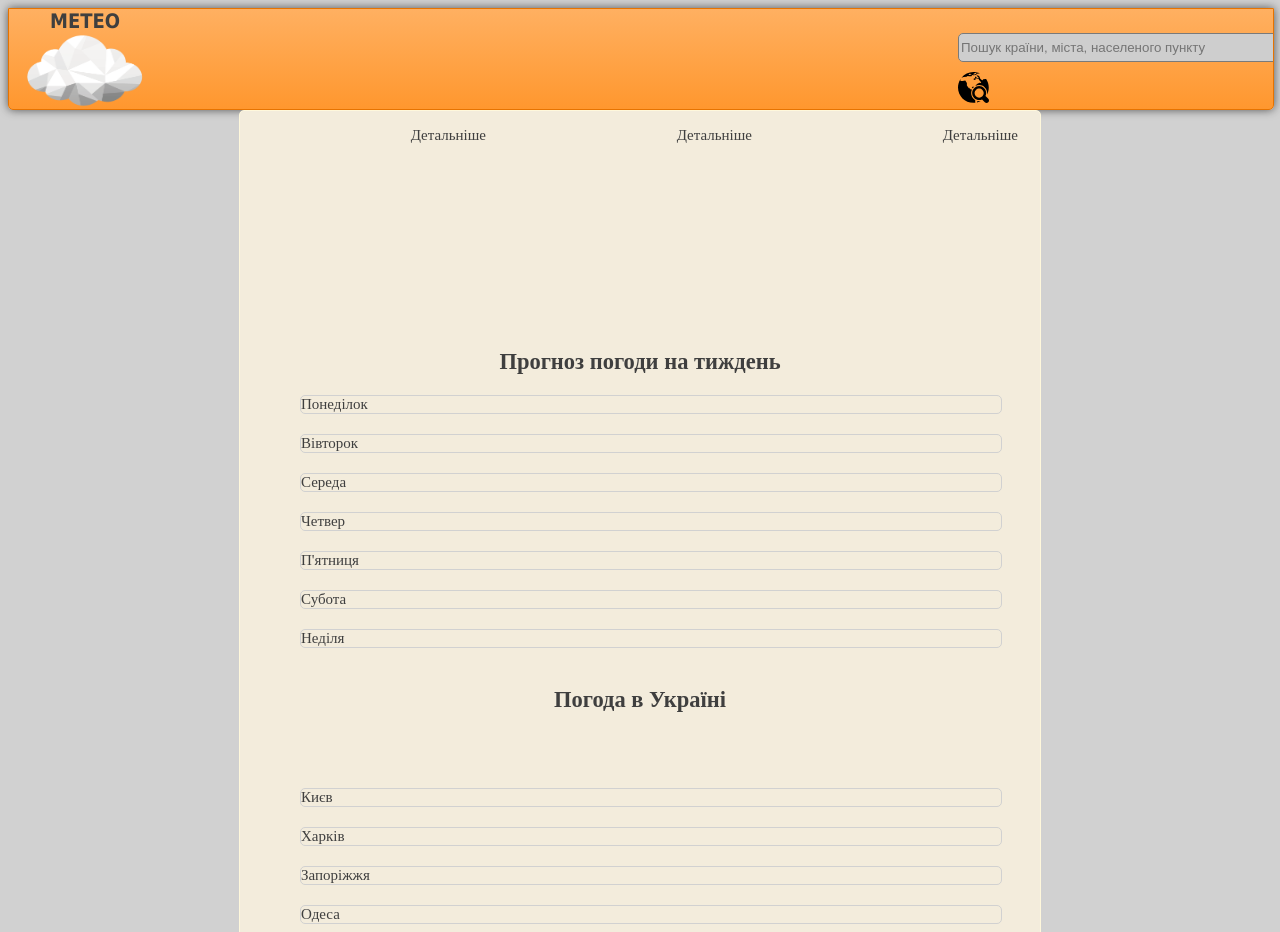
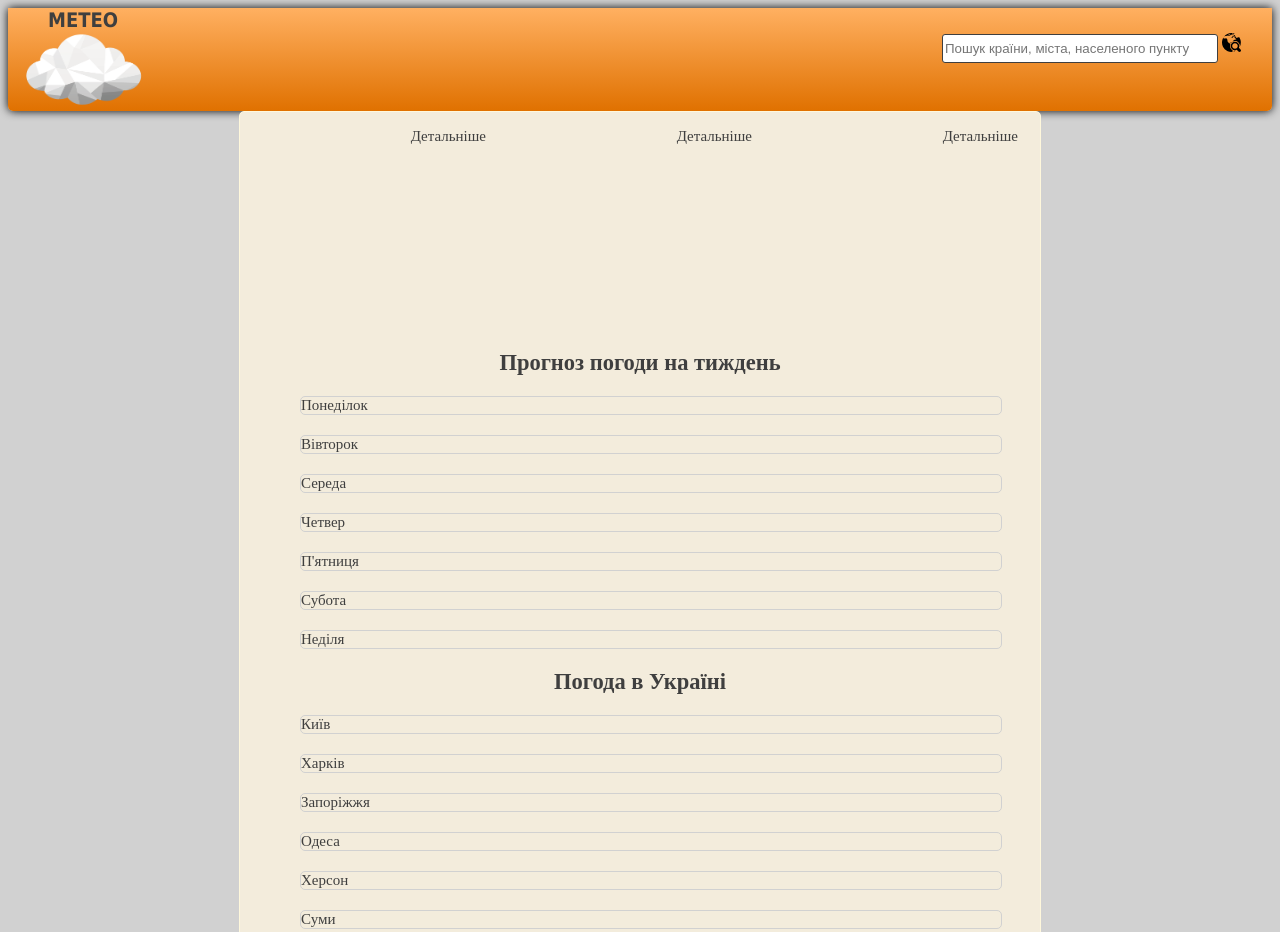
Before and after one commit to nadinn20/weather-forecast, a plain HTML site: page index.html in a window 1280 px wide. Shown: the top 932 px of the page. Drawn offline with Linux system fonts and the light colour scheme; a web font is replaced by a local one.

Commit message:
added main.html

```diff
--- /dev/null
+++ b/css/main_page_style.css
@@ -0,0 +1,54 @@
+body{
+    background:#292929;
+}
+#sun{
+    position: absolute;
+    margin:0 auto;
+}
+#sun{
+    top:45%;
+    left:40%;
+}
+.object{
+    position: absolute;
+}
+.cloud1{
+    top: 50%;
+    left: 44%;
+}
+#cloud1:hover .move-right{
+    transform: translate(450px,0);
+    -webkit-transform: translate(450px,0);
+    -o-transform: translate(450px,0);
+    -moz-transform: translate(450px,0);
+}
+.object {
+    position: absolute;
+    transition: all 6s ease-in-out;
+    -webkit-transition: all 6s ease-in-out;
+    -moz-transition: all 6s ease-in-out;
+    -o-transition: all 6s ease-in-out;
+}
+.cloud2{
+    top:50%;
+    right:50%;
+}
+.object cloud2{
+    position: absolute;
+}
+#cloud2:hover .move-left {
+    transform: translate(-450px,0);
+    -webkit-transform: translate(-450px,0);
+    -o-transform: translate(-450px,0);
+    -moz-transform: translate(-450px,0);
+}
+#meteo{
+    width:100px;
+    margin:0 auto;
+    padding:410px 290px;
+    font: 23px tahoma, verdana, sans-serif;
+}
+a{
+    text-decoration: none;
+    color: #db6e00;
+}
--- a/css/weather.css
+++ b/css/weather.css
@@ -1,55 +1,74 @@
+body{
+    background: #d1d1d1;
+    color: #3f3f3f;
+}
 #main{
     margin:0;
     padding:0;
     background: #ff972e;
-    background: linear-gradient(to top, #ff972e,#ffb061);
-    border: 1px solid #e67300;
-}
-body{
-    background: #d1d1d1;
-    color: #3f3f3f;
+    background: linear-gradient(to top, #e07100,#ffb061)
 }
 header{
     border-radius:0 0 5px 5px;
-    width: 100%;
-    height: 100px;
+    max-width: 100%;
+    min-width: 600px;
+    max-height: 170px;
+    min-height:100px;
     margin:0 auto;
     overflow: hidden;
+    background: #fc0;
+    box-shadow: 0 0 10px rgba(2,2,2,1.6);
+    z-index: 1000;
    }
-.shadow{
-    background: #fc0;
-    box-shadow: 0 0 10px rgba(0,0,0,0.6);
-    padding: 10px;
+.flex-conteiner{
+    display:flex;
+    flex-direction:row;
+    flex-wrap:wrap;
+    justify-content:space-between;
 }
-#meteo{
+
+.meteo{
     width:70px;
-    margin:0 41px;
+    height:20px;
+    margin: 40px;
     color: #3f3f3f;
     font: 20px tahoma, verdana, sans-serif;
 }
-#form{
-    float: right;
-    width: 315px;
+form{
+    flex:1 auto;
+    width:400px;
+    height:50px;
+    padding:25px 30px;
 }
-#search{
-    margin: 10px 25px 0 0;
-}
-input[type="text"] {
-   height:25px;
-   border: 1px solid #7a7a7a;
-   background: #cecece;
-   color: black;
-   border-radius: 5px;
-}
+.search {
+    width: 300px;
+    min-height: 30px;
+   }
+   input[type="text"] {
+    border:1px solid #3f3f3f;
+    border-radius:3px;
+    outline: none;
+    -webkit-appearance: none;
+    width: 270px;
+    height:25px;
+    vertical-align: middle;
+   }
+   input[type="image"] {
+    width: 19px;
+    height: 19px;
+    border: none;
+    background: no-repeat 50% 50%;
+   }
 #logo{
-    float: left;
+    flex:1 auto;
     padding: 0px 20px;
     margin-left: -10px;
     width: 130px;
     height: 75px;"
 }
 article{
-    width: 800px;
+    max-width: 800px;
+    min-width: 500px;
     margin: 0 auto;
 	background: url(../images/main_bg.png);
 	border: 1px #FFF8DC solid;
@@ -90,7 +109,8 @@ footer{
     margin: 0 auto;
     border-radius: 5px 5px 0px 0px;
     height:35px;
-    width: 800px;
+    max-width: 800px;
+    min-width: 500px;
     background: #ff972e;
     background: linear-gradient(to top, #ff972e,#ffb061);
     border: 1px solid #e67300;
--- a/index.html
+++ b/index.html
@@ -4,18 +4,24 @@
         <meta charset=UTF-8 />
         <title>Meteo</title>
         <link href="css/weather.css" rel="stylesheet"/>
+        <link href='https://fonts.googleapis.com/css?family=Kurale&subset=latin,cyrillic' rel='stylesheet' type='text/css'>
     </head>
     <body>
-        <header id="main" class="shadow">
-            <div id="meteo"><span><b>METEO</b></span></div>
-            <div id="form">
-                <form>
-                    <input type="text" class="search city" placeholder="Пошук країни, міста, населеного пункту" size="41" class="dark"></input>
-                    <input type="image" src="images/search_icon.svg" alt="search" id="search"></input>
-                    <link href='https://fonts.googleapis.com/css?family=Kurale&subset=latin,cyrillic' rel='stylesheet' type='text/css'>
+        <header id="main" class="flex-conteiner">
+            <div class="flex">
+                <div>
+                    <span class="meteo"><b>METEO</b></span>
+                </div>
+                <div>
+                    <a href="index.html" id="cloud"><img src="images/logo .png" id="logo" alt="logo"/></a>
+                </div>
+            </div>
+            <div class="flex">
+                <form class="search">
+                    <input type="text" class="city" placeholder="Пошук країни, міста, населеного пункту" size="42"></input>
+                    <input type="image" src="images/search_icon.svg" alt="search"></input>
                 </form>
             </div>
-                <a href="index.html"><img src="images/logo .png" id="logo" alt="logo"/></a>
         </header>
         <article>
             <section>
@@ -30,7 +36,7 @@
                 </div>
             </section>
             <section id="weather for week">
-            <h2 align="center"><span>Прогноз погоди на тиждень</span></h2>
+                <p><h2 align="center"><span>Прогноз погоди на тиждень</span></h2></p>
                     <ul id="week">
                         <li>Понеділок</li>
                         <li>Вівторок</li>
@@ -41,19 +47,17 @@
                         <li>Неділя</li>
                     </ul>
             </section>
-        <section id="weather in Ukraine">
-        <header>
+            <section id="">
                     <a href="Ukraine.html"><h2 align="center">Погода в Україні</h2></a>
-        </header>
-            <div>
+                    <div class="city">
                         <ul>
-                    <a href="Ukraine.html"><li>Києв</li></a>
+                            <a href="Ukraine.html"><li>Київ</li></a>
                             <a href="Ukraine.html"><li>Харків</li></a>
                             <a href="Ukraine.html"><li>Запоріжжя</li></a>
                             <a href="Ukraine.html"><li>Одеса</li></a>
                         </ul>
                     </div>
-            <div>
+                    <div class="city">
                         <ul>
                             <a href="Ukraine.html"><li>Херсон</li></a>
                             <a href="Ukraine.html"><li>Суми</li></a>
@@ -61,7 +65,7 @@
                             <a href="Ukraine.html"><li>Полтава</li></a>
                         </ul>
                     </div>
-            <div>
+                    <div class="city">
                         <ul>
                             <a href="Ukraine.html"><li>Миколаїв</li></a>
                             <a href="Ukraine.html"><li>Чернігів</li></a>
```
Also changed, not shown: Ukraine.html (+12 -6 lines), main.html (added, +24 -0 lines), weather forecast.html (+12 -6 lines), world weather.html (+12 -6 lines), images/the_sun.png (added). Lines whose indentation alone changed are shown as unchanged.
